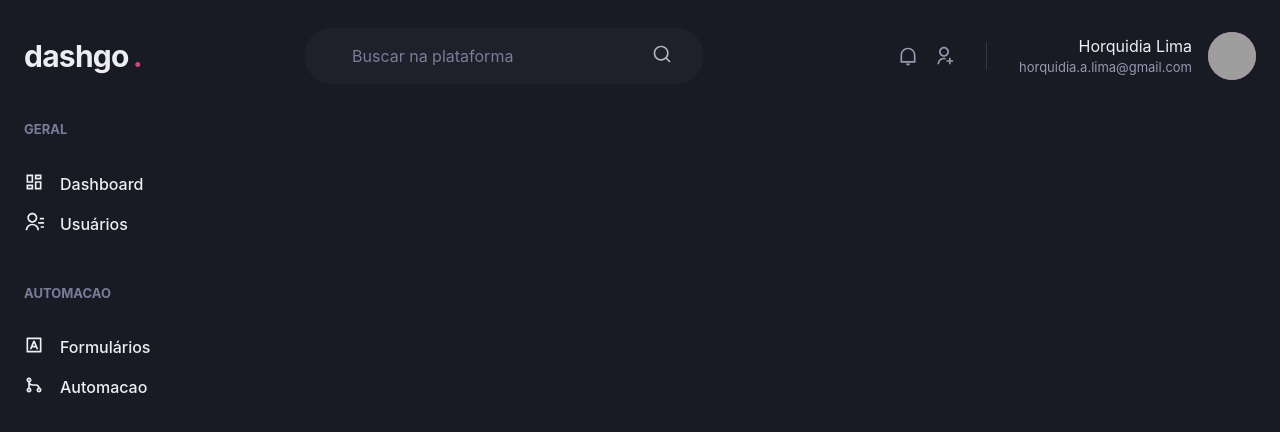
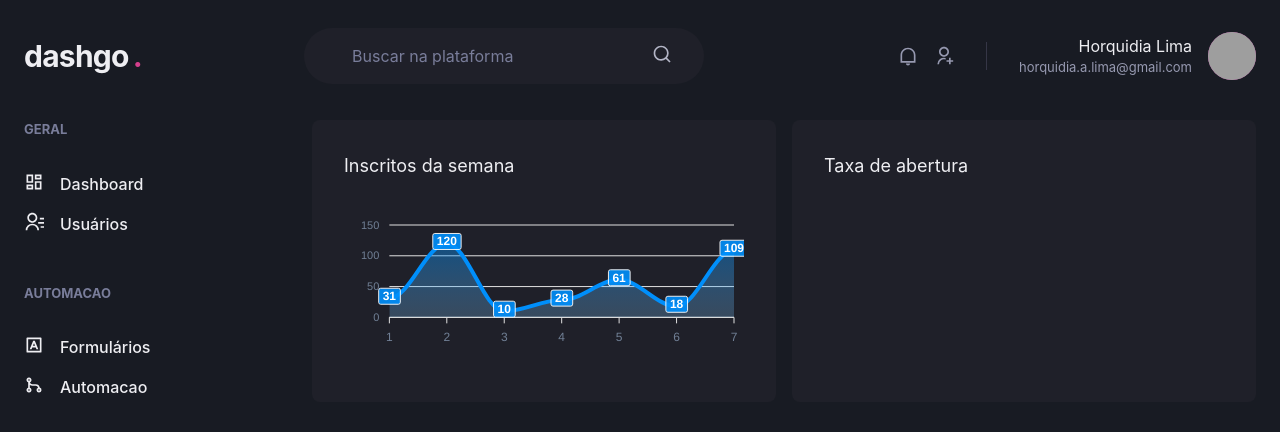
Before and after one commit to horquidia-lima/dasgo, a Next.js app: page /dashboard in a window 1280 px wide. Shown: the top 432 px of the page. Built offline with nearby package versions, Linux system fonts and the light colour scheme; grey boxes are pictures that could not be loaded.

Commit message:
pagina dash

```diff
--- a/package.json
+++ b/package.json
@@ -12,9 +12,11 @@
     "@chakra-ui/react": "^1.7.3",
     "@emotion/react": "^11.7.1",
     "@emotion/styled": "^11.6.0",
+    "apexcharts": "^3.32.1",
     "framer-motion": "^5.5.5",
     "next": "12.0.7",
     "react": "17.0.2",
+    "react-apexcharts": "^1.3.9",
     "react-dom": "17.0.2",
     "react-icons": "^4.3.1"
   },
--- a/src/pages/dashboard.tsx
+++ b/src/pages/dashboard.tsx
@@ -1,6 +1,27 @@
-import {Flex} from "@chakra-ui/react"
+import {Flex, SimpleGrid, Box, Text, theme} from "@chakra-ui/react"
 import { Header } from "../components/Header";
 import { Sidebar } from "../components/Sidebar";
+import dynamic from "next/dynamic";
+
+const Chart = dynamic(() => import("react-apexcharts"), {
+    ssr: false,
+})
+
+const options = {
+    chart: {
+        toolbar: {
+            show: false,
+        },
+        zoom: {
+            enabled: false,
+        },
+        foreColor: theme.colors.gray[500],
+    },
+}
+
+const series = [
+    {name: "series1", data: [31, 120, 10, 28, 61, 18, 109]}
+]
 
 export default function Desboard(){
     return(
@@ -9,6 +30,24 @@ export default function Desboard(){
 
             <Flex w="100%" my="6" maxWidth={1400} mx="auto" px="6">
                 <Sidebar/>
+
+                <SimpleGrid flex="1" gap="4" minChildWidth="320px" align="flex-start">
+                    <Box
+                        p="8"
+                        bg="gray.800"
+                        borderRadius={8}
+                    >
+                        <Text fontSize="lg" mb="4">Inscritos da semana</Text>
+                        <Chart options={options} series={series} type="area" height={160}/>
+                    </Box>
+                    <Box
+                        p="8"
+                        bg="gray.800"
+                        borderRadius={8}
+                    >
+                        <Text fontSize="lg" mb="4">Taxa de abertura</Text>
+                    </Box>
+                </SimpleGrid>
             </Flex>
         </Flex>
     )
```
Also changed, not shown: 1 other file (tests, documents, lock files or other folders).
